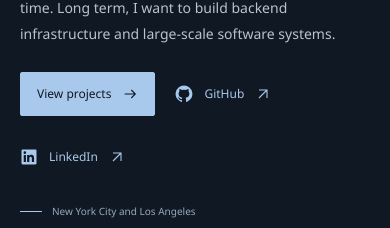
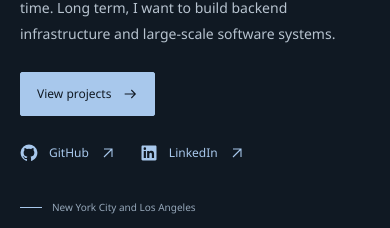
Before and after one commit to vatssavvya/personal-portfolio, a Next.js app: page / in a window 390 px wide. Shown: the part 412-640 px from the top of the page. Built offline with nearby package versions, Linux system fonts and the light colour scheme; no server answers.

Commit message:
Keep mobile social links aligned beneath project action

```diff
--- a/app/globals.css
+++ b/app/globals.css
@@ -229,7 +229,8 @@ a:hover .link-arrow, a:focus-visible .link-arrow { transform: translate(2px, -2p
   .hero h1 { font-size: clamp(58px,12vw,76px); letter-spacing: -3px; }
   .hero-subtitle { font-size: 20px; margin-top: 17px; }
   .hero-description { font-size: 14px; margin-top: 16px; }
-  .hero-actions { gap: 20px; margin-top: 25px; }
+  .hero-actions { display: grid; grid-template-columns: max-content max-content; gap: 16px 24px; margin-top: 25px; }
+  .hero-actions>.button-primary { grid-column: 1 / -1; justify-self: start; }
   .hero-location { margin-top: 25px; font-size: 10px; gap: 10px; }
   .hero-note { display: none; }
   .section { padding-block: 46px; }
```
